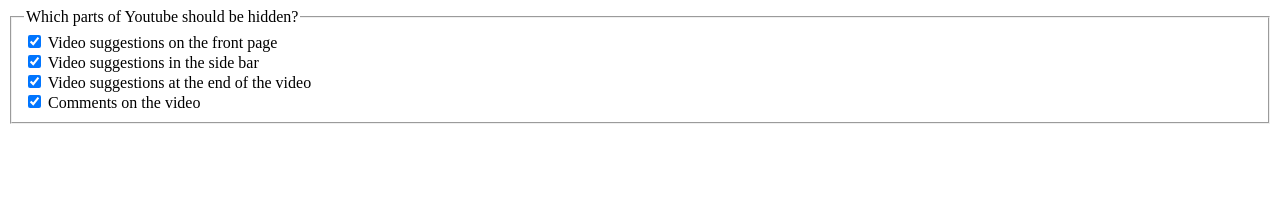
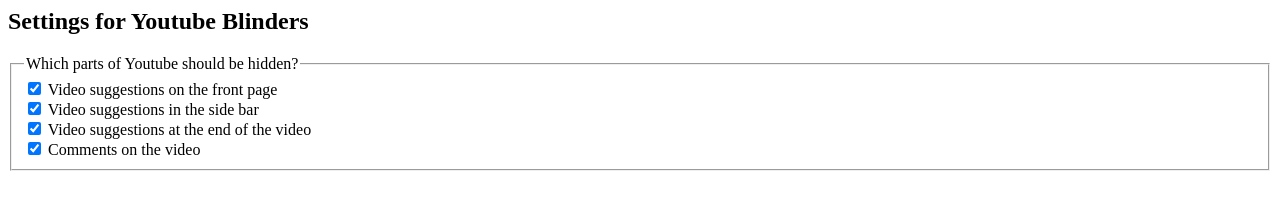
Before and after one commit to nikoladev/youtube-blinders, a browser extension: page options.html in a window 1280 px wide. Drawn offline with Linux system fonts and the light colour scheme.

Commit message:
clarify where settings are in about:addons

```diff
--- a/options.html
+++ b/options.html
@@ -1,12 +1,22 @@
 <!DOCTYPE html>
 
 <html>
-  <head>
-    <meta charset="utf-8">
-  </head>
+<head>
+  <meta charset="utf-8">
+  <style type="text/css">
+    .removeTopMargin {
+      margin-top: 0;
+    }
+  </style>
+</head>
 
 <body>
   <form>
+    <h2
+      class="removeTopMargin"
+    >
+      Settings for Youtube Blinders
+    </h2>
     <fieldset>
       <legend>Which parts of Youtube should be hidden?</legend>
       <input
```
